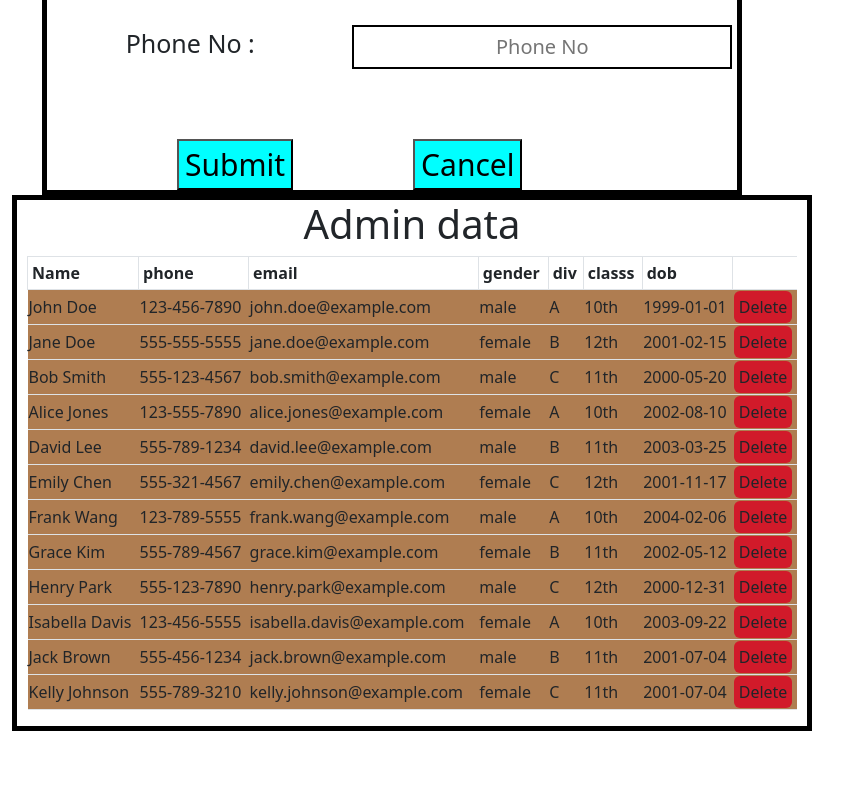
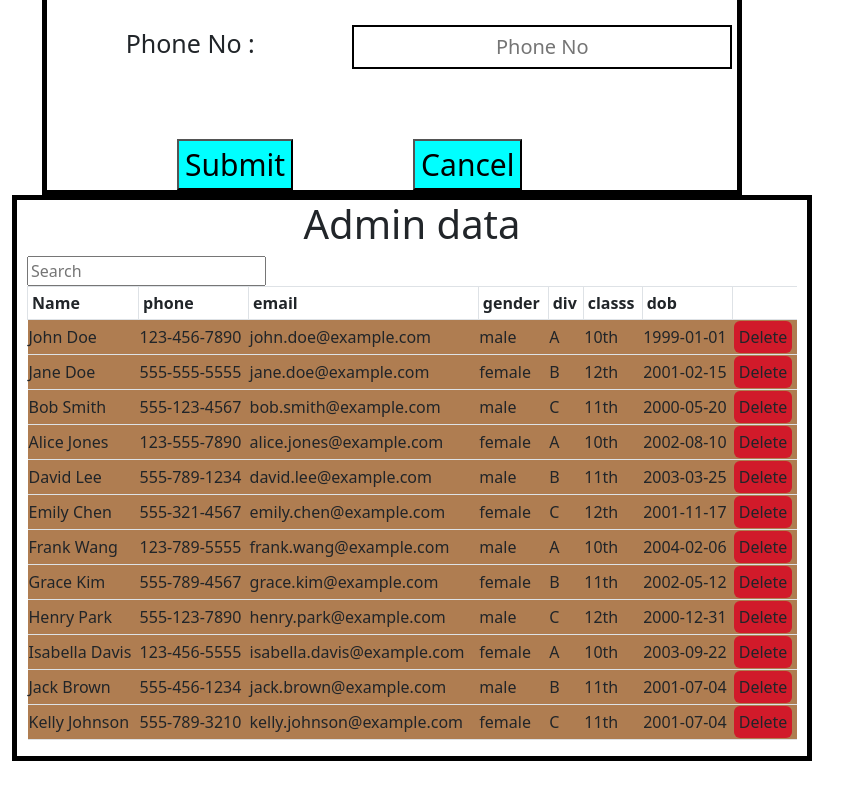
Before and after one commit to SURAJ8124/Student-Details, a React (Create React App) app: page / in a window 1280 px wide. Shown: the part 745-1545 px from the top of the page, without its empty margins (0-863 px from the left). Built offline with nearby package versions, Linux system fonts and the light colour scheme.

Commit message:
Some functionality

```diff
--- a/src/App.js
+++ b/src/App.js
@@ -145,16 +145,19 @@ function App() {
 
 
   const handleSearch = (e) => {
+    console.log(e.target.value,"value1")
+
     if(e.target.value===''){
       setStudents(foundNames)
     }
     else{
-      const filterResult= foundNames.filter(item=> item.email.toLowerCase().includes(e.target.value.toLowerCase())||  item.author.toLowerCase().includes(e.target.value.toLowerCase())
-       ||item.text.toLowerCase().includes(e.target.value.toLowerCase())
+      const filterResult= foundNames.filter(item=> item.email.toLowerCase().includes(e.target.value.toLowerCase())||  item.name.toLowerCase().includes(e.target.value.toLowerCase())
+       ||item.gender.toLowerCase().includes(e.target.value.toLowerCase())|| item.div.toLowerCase().includes(e.target.value.toLowerCase())
       )
       setStudents(filterResult)
     }
     setSearchValue(e.target.value)
+    console.log(e.target.value,"value2")
   };
   return (
    <>
--- a/src/Components/Data.js
+++ b/src/Components/Data.js
@@ -9,7 +9,7 @@ const Data = ({students,onDelete,handleSearch,searchValue}) => {
 
 
 
-{/* <input className='new' type="search" placeholder='Search' value={searchValue}onChange={handleSearch}></input> */}
+<input className='new' type="search" placeholder='Search' value={searchValue}onChange={handleSearch}></input>
      <Table striped bordered hover size="sm">
       <thead>
         <tr>
--- a/src/Components/Form.js
+++ b/src/Components/Form.js
@@ -95,7 +95,7 @@ const Form = ({ onAdd }) => {
         <div className='container-fluid mt-3'>
           <div className="row">
             <div className='col-1'></div>
-            <label for="division-select" className='col-4'>Select  division:</label>
+            <label className='col-4'>Select  division:</label>
               <div className='col-5'>
             <select
            className='text-field-division'
@@ -118,7 +118,7 @@ const Form = ({ onAdd }) => {
         <div className='container-fluid mt-3'>
           <div className="row">
             <div className='col-1'></div>
-            <label for="gender-select" className='col-4'>Select  gender:</label>
+            <label  className='col-4'>Select  gender:</label>
             <div  className='col-5'>
             <select
               className='text-field-gender'
```
